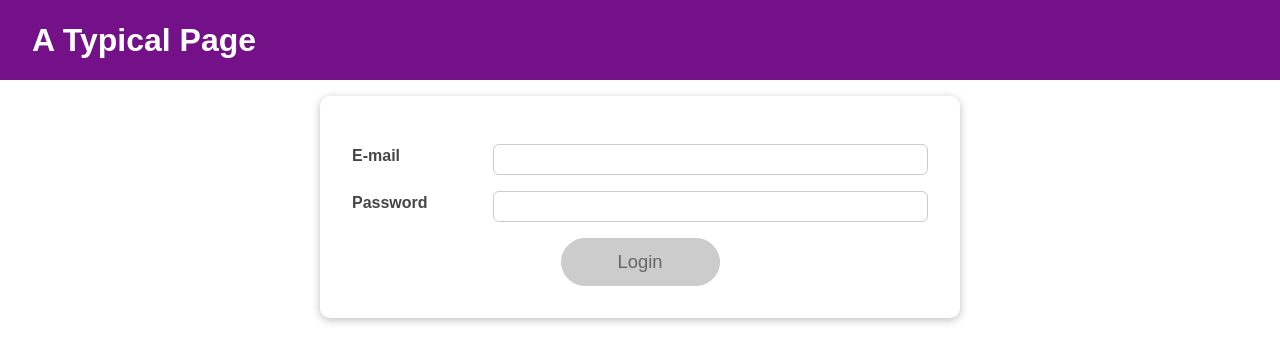
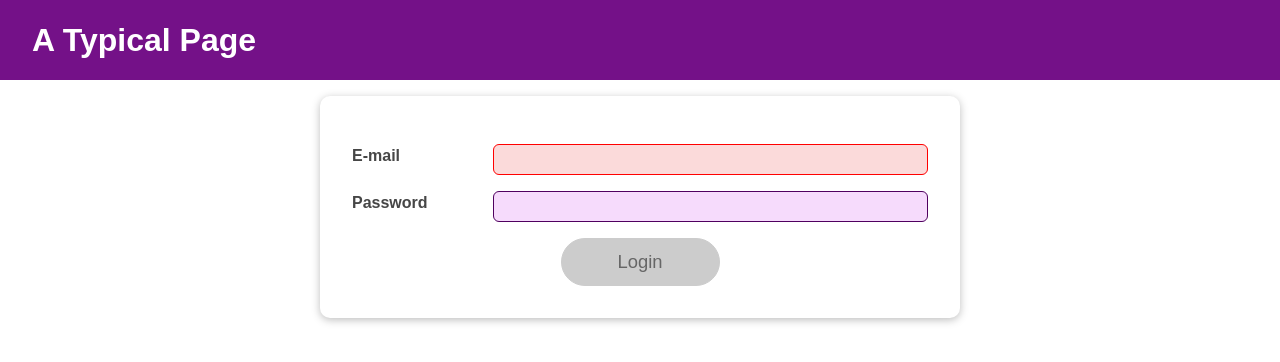
Before and after one commit to Masahiro-Kaga/practice2, a React (Create React App) app: page / in a window 1280 px wide. Shown: the top 362 px of the page. Built offline with nearby package versions, Linux system fonts and the light colour scheme.

Commit message:
useRefおさらいまで

```diff
--- a/src/components/UI/Input.js
+++ b/src/components/UI/Input.js
@@ -1,7 +1,11 @@
-import React from 'react';
+import React ,{ useRef, useEffect} from 'react';
 import classes from './Input.module.css';
 
 const Input = (props) => {
+    const inputRef = useRef();
+    useEffect (()=>{
+        inputRef.current.focus();
+    },[]);
 
     return (
         <div
@@ -9,6 +13,7 @@ const Input = (props) => {
         >
             <label htmlFor={props.htmlFor}>{props.title}</label>
             <input
+                ref = {inputRef}
                 type={props.type}
                 id={props.id}
                 value={props.value}
--- a/src/store/auth-context.js
+++ b/src/store/auth-context.js
@@ -2,8 +2,8 @@ import React, { useState, useEffect } from "react";
 
 const AuthContext = React.createContext({
   isLoggedIn: false,
-  onLogin: () => {},
-  onLogout: (email, password) => {},
+  onLogin: (email, password) => {},
+  onLogout: () => {},
 });
 
 export const AuthContextProvider = (props) => {
```
Also changed, not shown: 1 other file (tests, documents, lock files or other folders).
